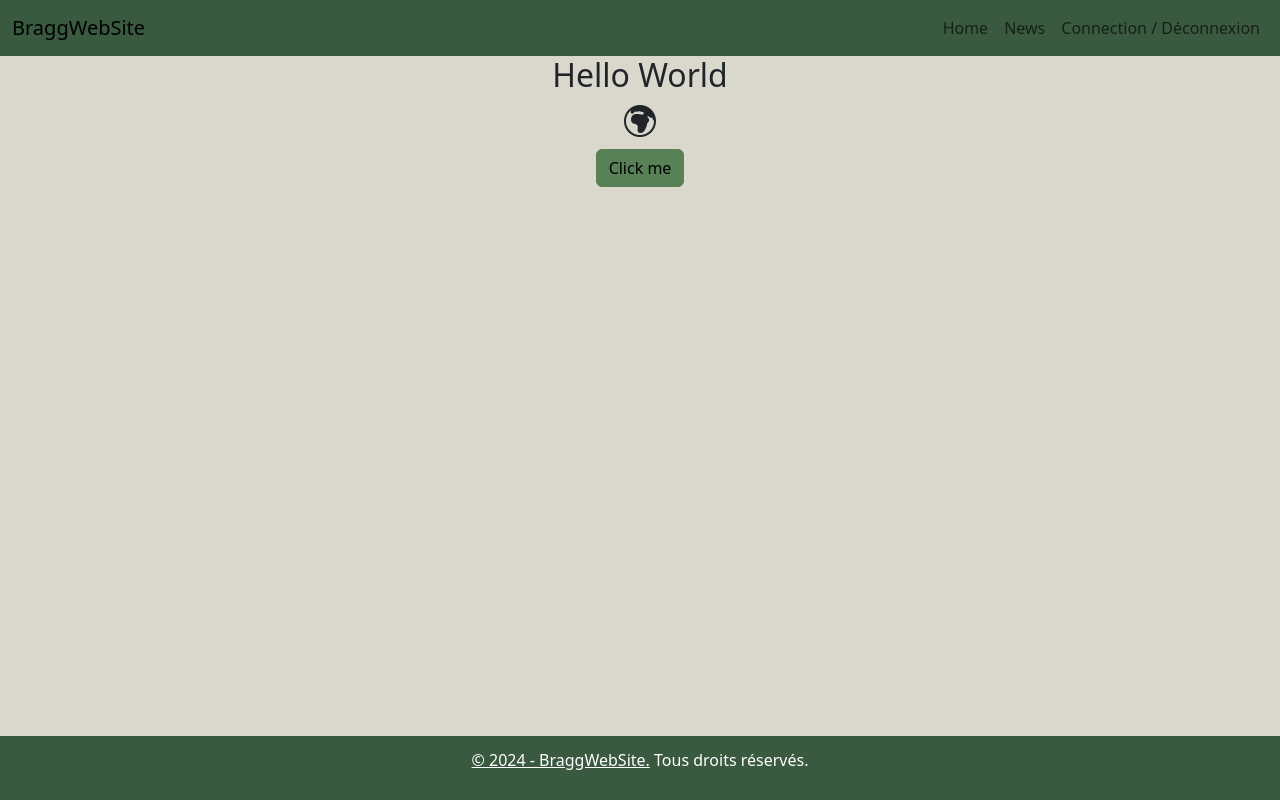
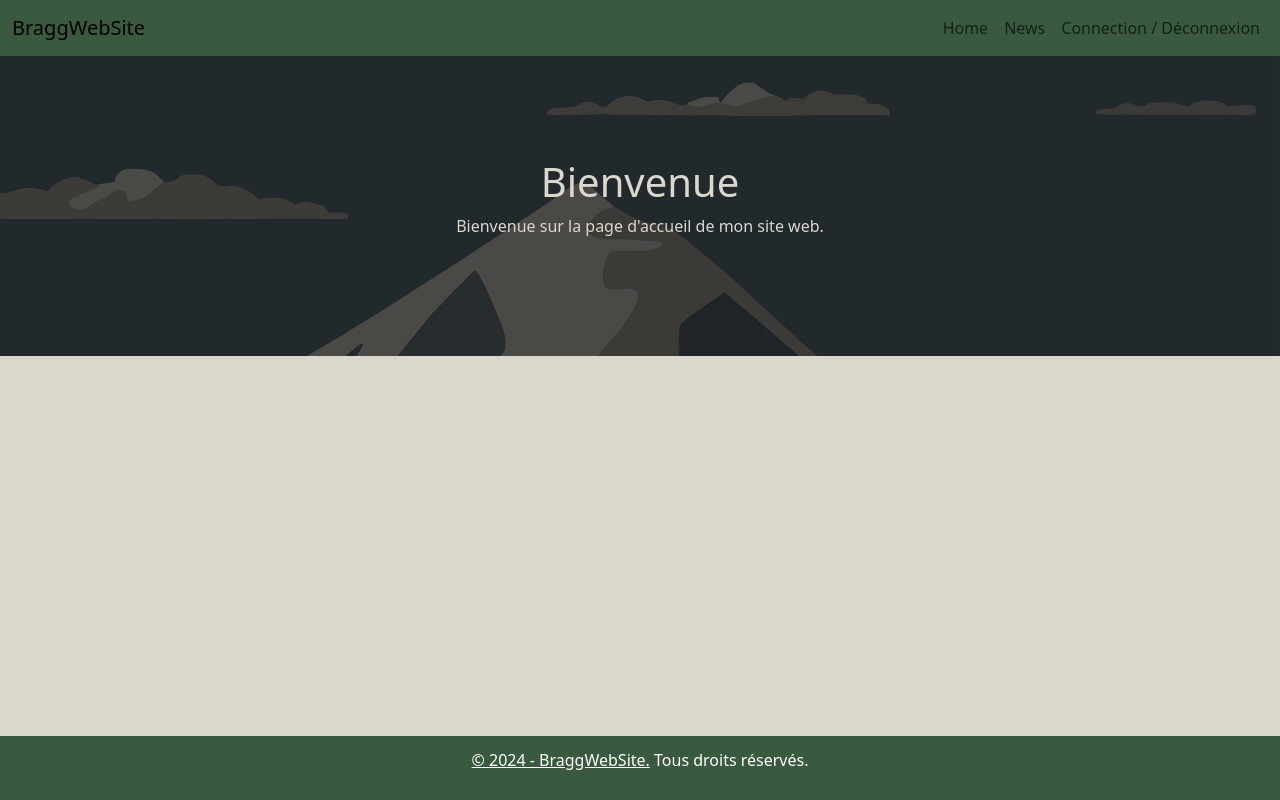
Before and after one commit to Maxime-Brochet/Bragg-Horizon, a website with bundled scripts: page index.html in a window 1280 px wide. Built offline with nearby package versions, Linux system fonts and the light colour scheme; files whose address does not match are found by name.

Commit message:
Add hero-scene

```diff
--- a/Pages/home.html
+++ b/Pages/home.html
@@ -1,7 +1,6 @@
-<center>
-  <h2>Hello World</h2>
-
-  <h2><i class="bi bi-globe-europe-africa"></i></h2>
-
-  <button class="btn btn-primary">Click me</button>
-</center>
+<div class="hero-scene text-center text-light">
+  <div class="hero-scene-content">
+    <h1>Bienvenue</h1>
+    <p>Bienvenue sur la page d'accueil de mon site web.</p>
+  </div>
+</div>
--- a/scss/_custom.scss
+++ b/scss/_custom.scss
@@ -5,6 +5,7 @@
 $primary: #588157;
 $secondary: #344e41;
 $dark: #3a5a40;
+$light: #dad7cd;
 $body-bg: #dad7cd;
 
 @import "../node_modules/bootstrap/scss/bootstrap";
--- a/scss/main.scss
+++ b/scss/main.scss
@@ -1,13 +1,40 @@
 @import url("/node_modules/bootstrap-icons/font/bootstrap-icons.css");
-@import 'custom';
+@import "custom";
 
 footer.footer {
   padding: 12px;
   position: absolute;
   bottom: 0;
   width: 100%;
-};
+}
 
 main {
   margin-bottom: 70px;
-};
+}
+
+.hero-scene {
+  position: relative;
+  &::before {
+    content: "";
+    position: absolute;
+    top: 0;
+    left: 0;
+    width: 100%;
+    height: 100%;
+    background-image: url("../images/background1.png");
+    background-size: cover;
+    filter: brightness(0.3);
+  }
+  * {
+    position: relative;
+  }
+}
+
+.hero-scene-content {
+  height: 300px;
+  display: flex;
+  align-content: center;
+  justify-content: center;
+  align-items: center;
+  flex-direction: column;
+}
```
Also changed, not shown: images/background1.png (added), scss/main.css, 1 other file.
